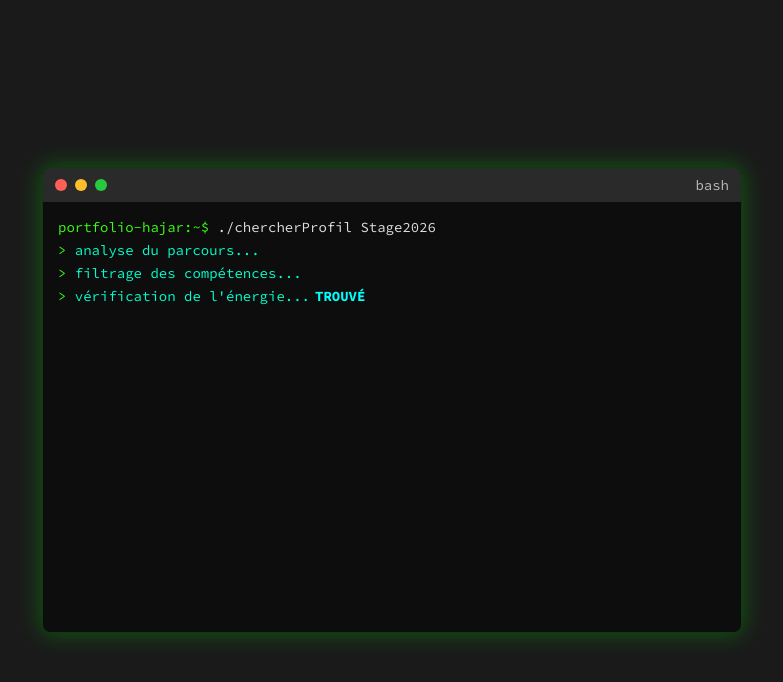
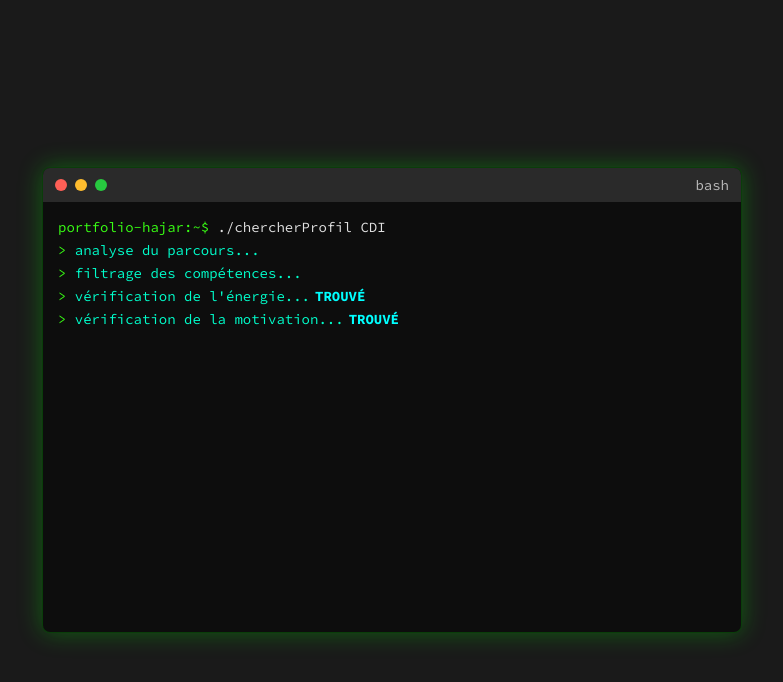
Before and after one commit to Hajar-BH/Portfolio, a plain HTML site: page index.html in a window 1280 px wide. Shown: the whole page, without its empty margins (248-1031 px from the left). Drawn offline with Linux system fonts and the light colour scheme.

Commit message:
Update portfolio (Stage2026 to CDI)

```diff
--- a/index.html
+++ b/index.html
@@ -178,7 +178,7 @@
 
             // La séquence des commandes et des sorties
              const sequence = [
-                { type: 'command', text: './chercherProfil Stage2026', delayAfter: 500 },
+                { type: 'command', text: './chercherProfil CDI', delayAfter: 500 },
                 { type: 'output', text: 'analyse du parcours...', delayAfter: 800 },
                 { type: 'output', text: 'filtrage des compétences...', delayAfter: 1000 },
                 { type: 'output', text: 'vérification de l\'énergie...', status: 'TROUVÉ', statusClass: 'status-found', delayAfter: 700 },
```
